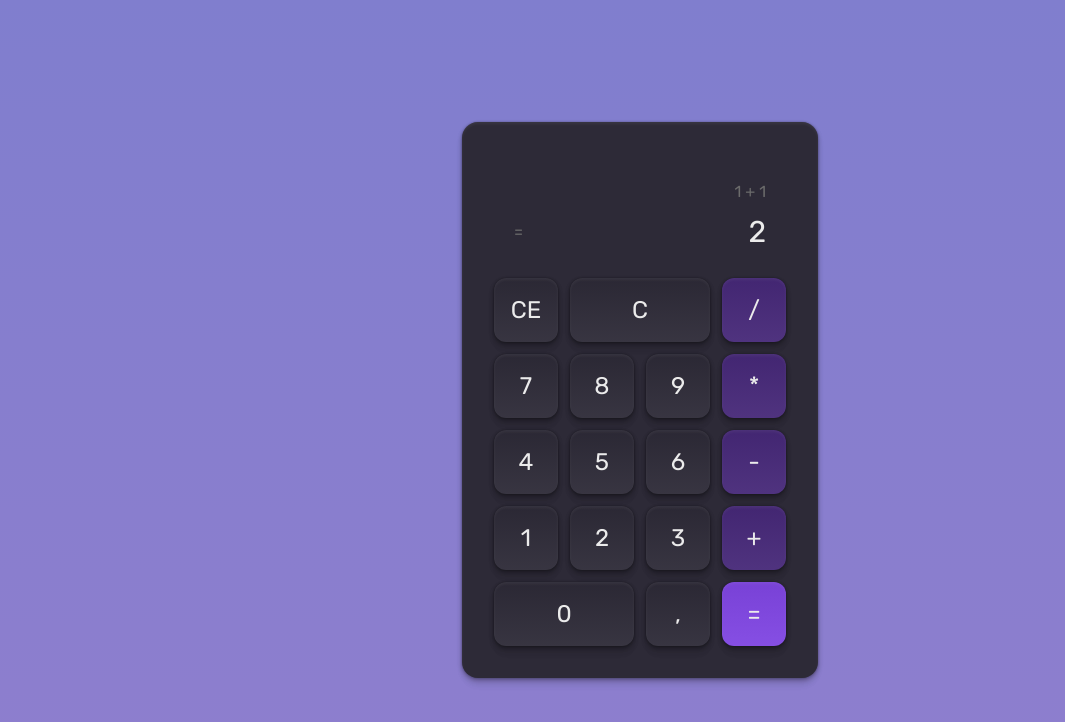
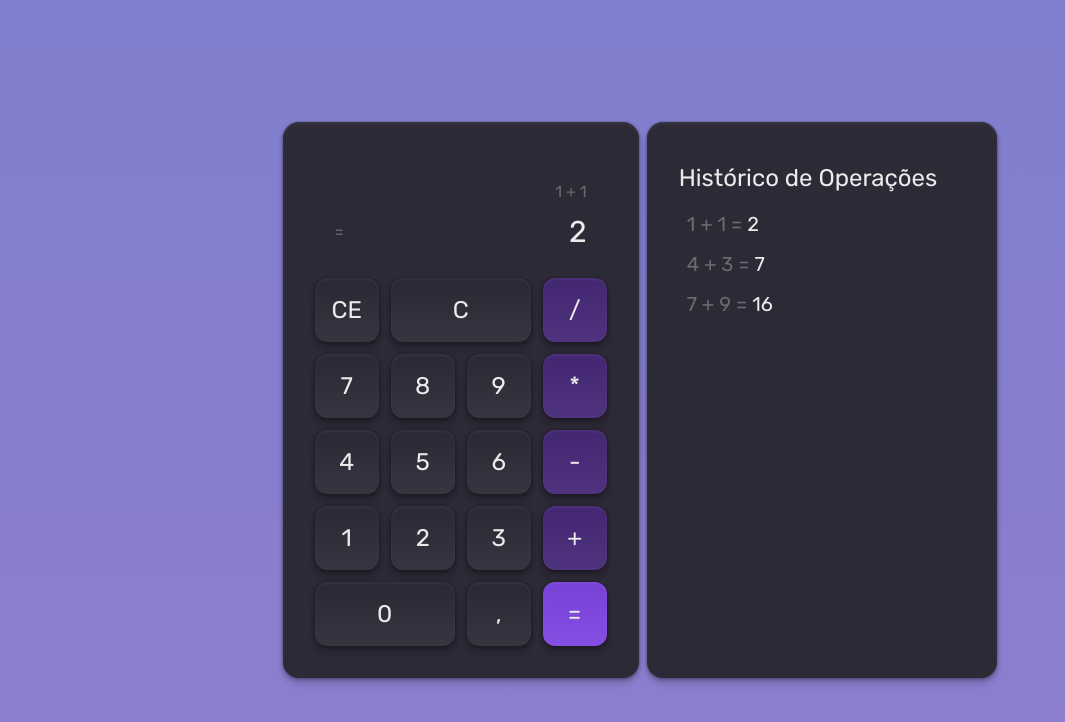
Before and after one commit to IsaaczZj/purple-calculator, a React (Vite) app: page / in a window 1280 px wide. Shown: the top 722 px of the page, without its empty margins (0-1065 px from the left). Built offline with nearby package versions, Linux system fonts and the light colour scheme.

Commit message:
criando histórico de operações

```diff
--- a/src/App.tsx
+++ b/src/App.tsx
@@ -1,11 +1,13 @@
 import { Calculator } from "./components/calculator";
-import { CalculatorDisplay } from "./components/calculator-display";
-import { Card } from "./components/card";
+import { OperatorHistory } from "./components/operator-history";
 
 export function App() {
   return (
     <div className="min-h-screen text-(--text) font-(--font-sans) bg-linear-[180deg,_#807ECE_0%,_#8E7ECE_100%] flex items-center justify-center">
-      <Calculator/>
+      <main className="flex flex-col items-center gap-2 sm:flex-row sm:items-stretch">
+        <Calculator />
+        <OperatorHistory/>
+      </main>
     </div>
   );
 }
--- a/src/components/Text.tsx
+++ b/src/components/Text.tsx
@@ -2,14 +2,14 @@ import React from "react";
 
 interface TextProps {
   as: string;
-  variant: "default" | "muted" | "heading" | "blast";
+  variant?: "default" | "muted" | "heading" | "blast";
   className?: string;
   children: React.ReactNode;
 }
 
 export function Text({
   as = "span",
-  variant,
+  variant = "default",
   className,
   children,
   ...props
--- a/src/components/calculator.tsx
+++ b/src/components/calculator.tsx
@@ -43,7 +43,7 @@ export function Calculator() {
   ];
 
   return (
-    <Card className="flex flex-col gap-7 w-89 pt-14 px-8 pb-8">
+    <Card className="flex flex-col gap-7 w-96 pt-14 px-8 pb-8">
       <CalculatorDisplay operation="1 + 1" result="2" />
       <div className="flex flex-col gap-3">
         {buttons.map((row, i) => (
--- /dev/null
+++ b/src/components/operator-history.tsx
@@ -0,0 +1,35 @@
+import { Card } from "./card";
+import { Text } from "./text";
+
+export function OperatorHistory() {
+  return (
+    <Card className="py-10 px-8 w-full">
+      <Text as="h1" variant="heading" className="mb-4">
+        Histórico de Operações
+      </Text>
+      <ul className="flex flex-col gap-3 px-2 overflow-y-auto max-h-96 scroll">
+        <Text as="li">
+          {" "}
+          <Text as="span" variant="muted">
+            1 + 1 =
+          </Text>{" "}
+          2
+        </Text>
+        <Text as="li">
+          {" "}
+          <Text as="span" variant="muted">
+            4 + 3 =
+          </Text>{" "}
+          7
+        </Text>
+        <Text as="li">
+          {" "}
+          <Text as="span" variant="muted">
+            7 + 9 =
+          </Text>{" "}
+          16
+        </Text>
+      </ul>
+    </Card>
+  );
+}
--- a/src/globals.css
+++ b/src/globals.css
@@ -17,3 +17,15 @@
 
   --font-sans: "Rubik", sans-serif;
 }
+
+::-webkit-scrollbar {
+  width: 12px;
+}
+::-webkit-scrollbar-track {
+  background-color: rgb(63, 58, 75);
+  border-radius: 6px;
+}
+::-webkit-scrollbar-thumb {
+  background-color: var(--primary);
+  border-radius: 6px;
+}
```
